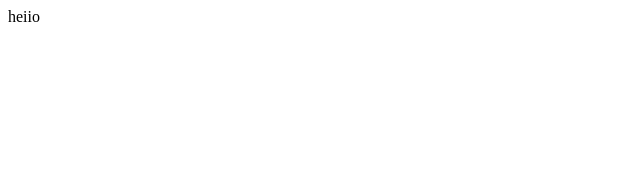
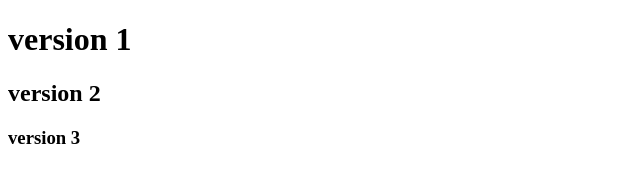
Before and after one commit to LeenaReddimalla/HTML, a plain HTML site: page Index.html in a window 1280 px wide. Shown: the whole page, without its empty margins (0-640 px from the left). Drawn offline with Linux system fonts and the light colour scheme.

Commit message:
version2

```diff
--- a/Index.html
+++ b/Index.html
@@ -6,6 +6,8 @@
     <title>Document</title>
 </head>
 <body>
-    heiio
+    <h1>version 1</h1>
+    <h2>version 2</h2>
+    <h3>version 3</h3>
 </body>
 </html>
```
